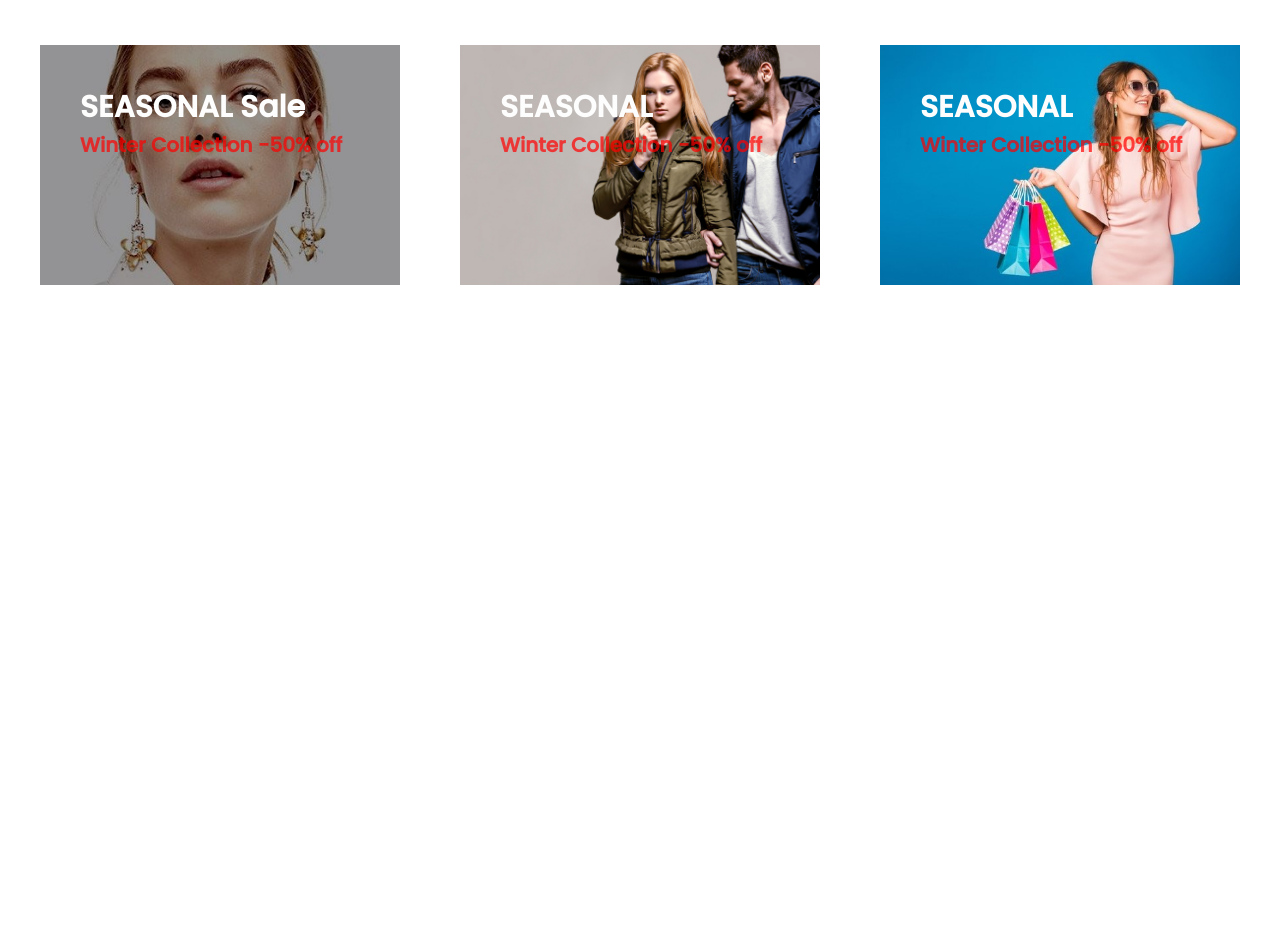
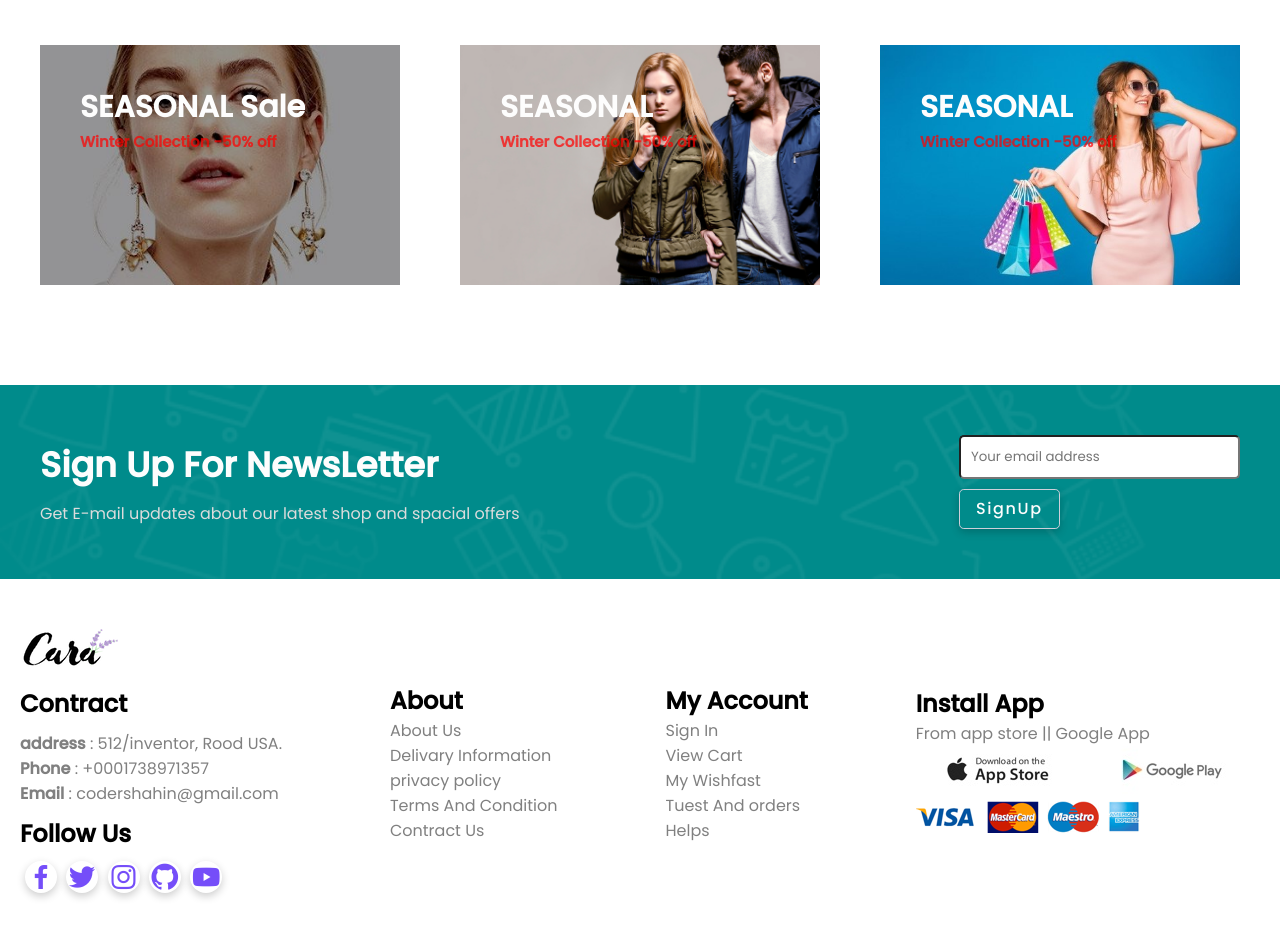
Before and after one commit to zohirul22/E-commorce-website, a plain HTML site: page index.html in a window 1280 px wide. Shown: the part 4520-5468 px from the top of the page. Before the commit the page ends 4905 px from the top, so only its background shows below. Drawn offline with nearby package versions, Linux system fonts and the light colour scheme.

Commit message:
home page finised

```diff
--- a/StyleCss/index.css
+++ b/StyleCss/index.css
@@ -171,7 +171,24 @@
     transition: .5s;
 }
 
-.btn-2:hover {}
+.btn-3 {
+    display: inline-block;
+    margin-top: 10px;
+    padding: .4rem 1rem;
+    background: transparent;
+    border: 1px solid rgb(204, 208, 218);
+    border-radius: .3rem;
+    box-shadow: 0 .2rem .5rem var(--shadow-color);
+    font-size: 1rem;
+    color: var(--white-color);
+    letter-spacing: .1rem;
+    font-weight: 500;
+    transition: .5s;
+}
+
+.btn-3:hover {
+    background-color: #754ef9;
+}
 
 /***** btn css ****/
 
@@ -423,7 +440,7 @@
 
 .bannar-2 .bannar-short-box h3 {
     color: rgba(255, 0, 0, 0.705);
-    font-size: 20px;
+    font-size: 15px;
 }
 
 .bannar-2 .short-box-2 {
@@ -435,3 +452,84 @@
     background-image: url("/img/banner/b18.jpg");
 
 }
+
+.newsnappar {
+    display: flex;
+    align-items: center;
+    justify-content: space-between;
+    flex-direction: row;
+    flex-wrap: wrap;
+    padding: 50px 40px;
+    background-image: url("/img/banner/b14.png");
+    background-size: cover;
+    background-position: center;
+    background-color: darkcyan;
+}
+
+.newsnappar .newstext h2 {
+    color: var(--white-color);
+    font-size: 35px;
+    margin-bottom: 10px;
+}
+
+.newsnappar .newstext p {
+    color: gainsboro;
+}
+
+.newsnappar .form input {
+    padding: 10px 10px;
+    border-radius: 5px;
+}
+
+.footer {
+    display: flex;
+    align-items: center;
+    justify-content: space-between;
+    flex-direction: row;
+    flex-wrap: wrap;
+    padding: 50px 20px;
+
+}
+.footer p{
+  color: grey;
+
+}
+
+.footer .col-1{
+
+}
+.footer .col-1 h2{
+margin: 10px 0;
+}
+.contract-info{
+    color: rgb(58, 53, 53);
+}
+.contract-info span{
+    font-weight: 700;
+}
+.social-media a {
+    display: inline-flex;
+    justify-content: center;
+    align-items: center;
+    width: 2rem;
+    height: 2rem;
+    background: transparent;
+    border-radius: 50%;
+    box-shadow: 0 .2rem .5rem var(--shadow-color);
+    font-size: 2rem;
+    color: var(--main-color);
+    margin-left: 5px;
+    transition: .5s ease;
+}
+
+.social-media a:hover {
+    background: var(--main-color);
+    color: var(--white-color);
+}
+
+.img-box{
+
+}
+.col-4 p{
+    margin-top: 10px 0;
+}
--- a/index.html
+++ b/index.html
@@ -462,6 +462,66 @@
 
     <!-- bannar section -->
 
+    <section class="newsnappar">
+        <div class="newstext">
+            <h2>Sign Up For NewsLetter</h2>
+            <p>Get E-mail updates about our latest shop and <span>spacial offers</span></p>
+        </div>
+        <div class="form">
+            <input type="text" placeholder="Your email address">
+            <div class="">
+                <button class="btn-3">SignUp</button>
+            </div>
+        </div>
+    </section>
+
+    <section>
+        <footer class="footer">
+            <div class="col-1">
+                <a href=""><img src="img/logo.png" class="logo" alt=""></a>
+                <h2>Contract</h2>
+                <div class="contract-info">
+                    <p><span>address</span> : 512/inventor, Rood USA.</p>
+                    <p><span>Phone</span> : +0001738971357</p>
+                    <p><span>Email</span> : codershahin@gmail.com</p>
+                </div>
+                <h2>Follow Us</h2>
+                <div class="social-media">
+                    <a href="#"><i class='bx bxl-facebook'></i></a>
+                    <a href="#"><i class='bx bxl-twitter'></i></a>
+                    <a href="#"><i class='bx bxl-instagram'></i></a>
+                    <a href="#"><i class='bx bxl-github'></i></a>
+                    <a href="#"><i class='bx bxl-youtube'></i></a>
+                </div>
+            </div>
+            <div class="col-2">
+                <h2>About</h2>
+                <p>About Us</p>
+                <p>Delivary Information</p>
+                <p>privacy policy</p>
+                <p>Terms And Condition</p>
+                <p>Contract Us</p>
+            </div>
+            <div class="col-3">
+                <h2>My Account</h2>
+                <p>Sign In</p>
+                <p>View Cart</p>
+                <p>My Wishfast </p>
+                <p>Tuest And orders</p>
+                <p>Helps</p>
+            </div>
+            <div class="col-4">
+                <h2>Install App</h2>
+                <p>From app store || Google App</p>
+                <div class="img-box">
+                    <img src="img/pay/app.jpg" alt="">
+                    <img src="img/pay/play.jpg" alt="">
+                </div>
+
+                <img src="img/pay/pay.png" alt="">
+            </div>
+        </footer>
+    </section>
 
 
     <script src="StyleJs/index.js"></script>
```
